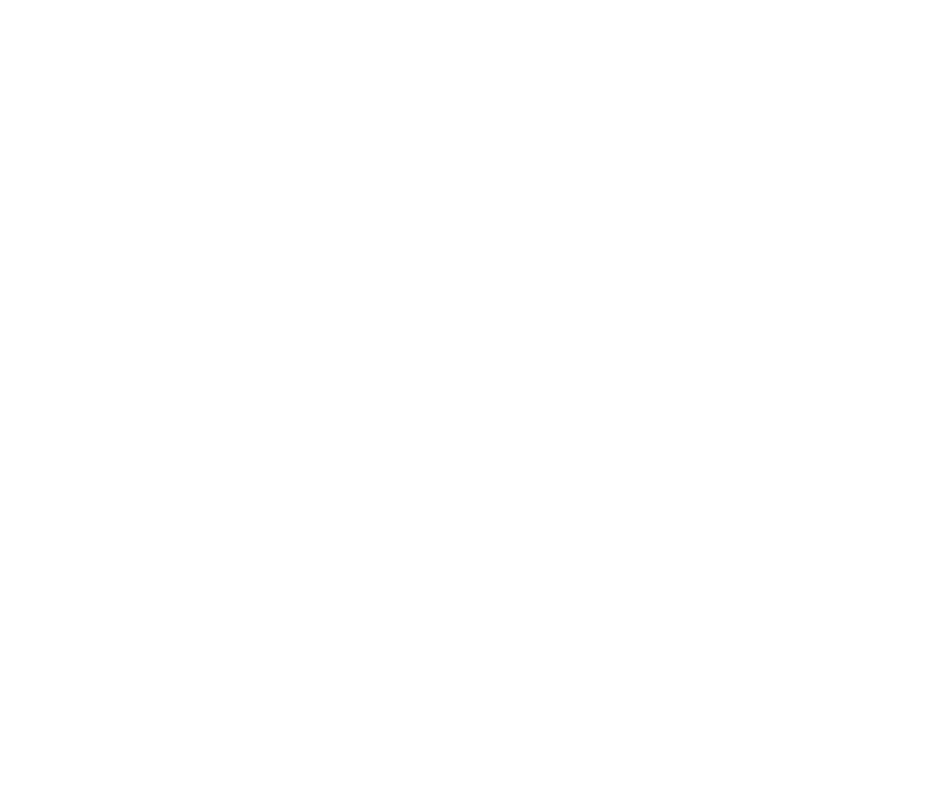
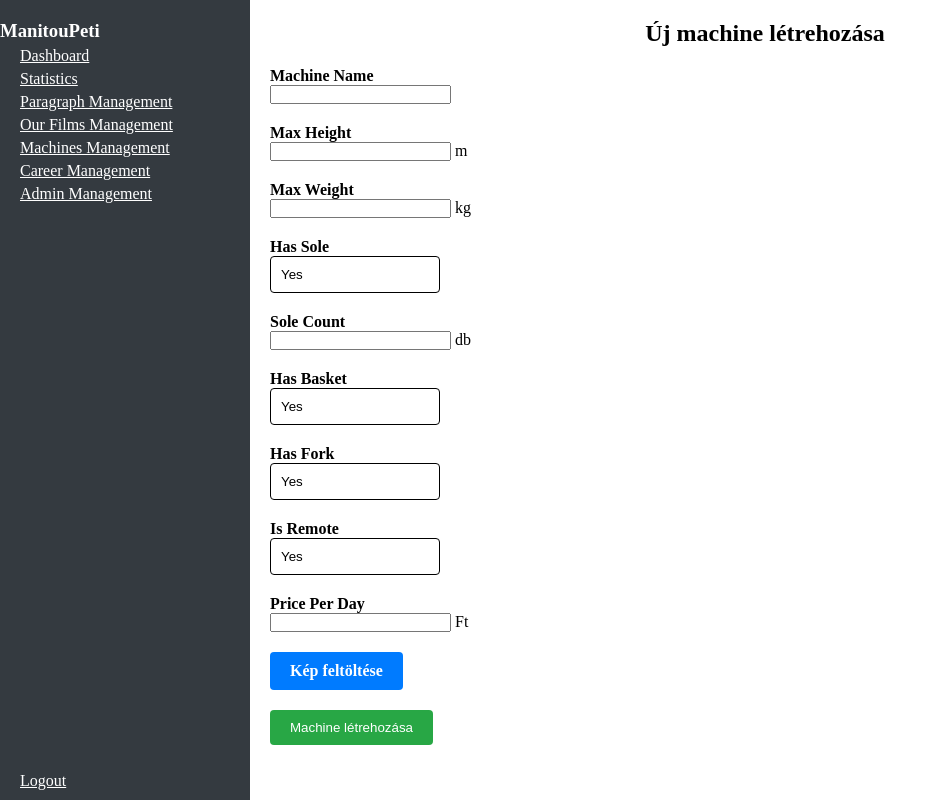
Before and after one commit to Zsotya/manitoupeti, a Vue app in the folder frontend/: page /admin/machines-management/createmachine in a window 1280 px wide. Before the commit this address had no page. Shown: the whole page, without its empty margins (0-947 px from the left). Built offline with nearby package versions, Linux system fonts and the light colour scheme; sample sign-in values are in the browser's storage.

Commit message:
Created CreateMachine.vue to create new machines in the database,added routing

```diff
--- /dev/null
+++ b/frontend/src/components/AdminComponents/CreateMachine.vue
@@ -0,0 +1,263 @@
+<template>
+  <div class="create-machine">
+    <div class="title">
+      <h2>Új machine létrehozása</h2>
+    </div>
+    <!-- Machine adatok -->
+    <form @submit.prevent="createMachine">
+      <div class="form-group">
+        <label for="machine_name">Machine Name</label>
+        <input v-model="machineData.machine_name" required />
+      </div>
+      <div class="form-group">
+        <label for="max_height">Max Height</label>
+        <input v-model="machineData.max_height" required /> m
+      </div>
+      <div class="form-group">
+        <label for="max_weight">Max Weight</label>
+        <input v-model="machineData.max_weight" required /> kg
+      </div>
+      <div class="form-group">
+        <label for="has_sole">Has Sole</label>
+        <div class="styled-select">
+          <select v-model="machineData.has_sole" @change="handleSoleChange">
+            <option value="Yes">Yes</option>
+            <option value="No">No</option>
+          </select>
+          <i class="fas fa-caret-down"></i>
+        </div>
+      </div>
+      <div class="form-group" v-if="machineData.has_sole === 'Yes'">
+        <label for="sole_count">Sole Count</label>
+        <input v-model="machineData.sole_count" required /> db
+      </div>
+      <div class="form-group">
+        <label for="has_basket">Has Basket</label>
+        <div class="styled-select">
+          <select v-model="machineData.has_basket">
+            <option value="Yes">Yes</option>
+            <option value="No">No</option></select
+          ><i class="fas fa-caret-down"></i>
+        </div>
+      </div>
+      <div class="form-group">
+        <label for="has_fork">Has Fork</label>
+        <div class="styled-select">
+          <select v-model="machineData.has_fork">
+            <option value="Yes">Yes</option>
+            <option value="No">No</option></select
+          ><i class="fas fa-caret-down"></i>
+        </div>
+      </div>
+      <div class="form-group">
+        <label for="is_remote">Is Remote</label>
+        <div class="styled-select">
+          <select v-model="machineData.is_remote">
+            <option value="Yes">Yes</option>
+            <option value="No">No</option></select
+          ><i class="fas fa-caret-down"></i>
+        </div>
+      </div>
+      <div class="form-group">
+        <label for="price_per_day">Price Per Day</label>
+        <input v-model="machineData.price_per_day" required /> Ft
+      </div>
+
+      <!-- Kép feltöltés -->
+      <div class="form-group">
+        <label for="image" class="file-input-label"
+          ><span v-if="!imageFile">Kép feltöltése</span>
+          <span v-else>Kép módosítása</span></label
+        >
+        <input
+          type="file"
+          id="image"
+          accept="image/*"
+          @change="handleImageUpload"
+        />
+      </div>
+
+      <!-- Kép előnézet -->
+      <div class="image-preview" v-if="imagePreviewUrl">
+        <img :src="imagePreviewUrl" alt="Image Preview" />
+      </div>
+
+      <!-- Létrehozás -->
+      <div class="form-group">
+        <button type="submit">Machine létrehozása</button>
+      </div>
+    </form>
+  </div>
+</template>
+
+<script setup>
+import { useRouter } from "vue-router";
+import { ref } from "vue";
+import axios from "axios";
+
+const router = useRouter();
+
+const machineData = ref({
+  machine_name: "",
+  max_height: "",
+  max_weight: "",
+  has_sole: "Yes",
+  sole_count: "",
+  has_basket: "Yes",
+  has_fork: "Yes",
+  is_remote: "Yes",
+  price_per_day: "",
+});
+
+const imageFile = ref(null);
+const imagePreviewUrl = ref(null);
+
+const createMachine = async () => {
+  const formData = new FormData();
+  formData.append("machine_name", machineData.value.machine_name);
+  formData.append("max_height", machineData.value.max_height);
+  formData.append("max_weight", machineData.value.max_weight);
+  formData.append("has_sole", machineData.value.has_sole === "Yes" ? 1 : 0);
+  formData.append(
+    "sole_count",
+    machineData.value.has_sole === "Yes" ? machineData.value.sole_count : 0
+  );
+  formData.append("has_basket", machineData.value.has_basket === "Yes" ? 1 : 0);
+  formData.append("has_fork", machineData.value.has_fork === "Yes" ? 1 : 0);
+  formData.append("is_remote", machineData.value.is_remote === "Yes" ? 1 : 0);
+  formData.append("price_per_day", machineData.value.price_per_day);
+  formData.append("image", imageFile.value);
+  try {
+    const response = await axios.post(
+      "http://localhost:3000/api/machines",
+      formData,
+      {
+        headers: {
+          "Content-Type": "multipart/form-data",
+        },
+      }
+    );
+    console.log("Machine created:", response.data);
+    router.push("/admin/machines-management");
+  } catch (error) {
+    console.error("Error creating machine:", error);
+  }
+};
+
+const handleImageUpload = (event) => {
+  const file = event.target.files[0];
+  imageFile.value = file;
+  if (file) {
+    const reader = new FileReader();
+    reader.onload = () => {
+      imagePreviewUrl.value = reader.result;
+    };
+    reader.readAsDataURL(file);
+  } else {
+    imagePreviewUrl.value = null;
+  }
+};
+</script>
+
+<style scoped>
+.create-machine {
+  width: 100%;
+  margin: 0 auto;
+  padding: 20px;
+}
+
+h2 {
+  text-align: center;
+}
+
+form {
+  margin-top: 20px;
+}
+
+.form-group {
+  margin-bottom: 20px;
+}
+
+label {
+  display: block;
+  font-weight: bold;
+}
+
+.file-input-label {
+  display: inline-block;
+  background-color: #007bff;
+  color: #fff;
+  padding: 10px 20px;
+  border: none;
+  border-radius: 4px;
+  cursor: pointer;
+  transition: background-color 0.3s;
+}
+
+.file-input-label:hover {
+  background-color: #0056b3;
+}
+
+input[type="text"] {
+  width: 100%;
+  padding: 10px;
+  border: 1px solid #ccc;
+  border-radius: 4px;
+}
+
+input[type="file"] {
+  display: none;
+}
+
+.image-preview {
+  text-align: center;
+  margin-top: 20px;
+}
+
+.image-preview img {
+  max-width: 100%;
+  max-height: 300px;
+  margin: 0 auto;
+  display: block;
+}
+
+button[type="submit"] {
+  background-color: #28a745;
+  color: #fff;
+  padding: 10px 20px;
+  border: none;
+  border-radius: 4px;
+  cursor: pointer;
+}
+
+button[type="submit"]:hover {
+  background-color: #218838;
+}
+
+.styled-select {
+  position: relative;
+  width: 100%;
+  max-width: 170px;
+}
+
+.styled-select select {
+  width: 100%;
+  padding: 10px;
+  border: 1px solid;
+  border-radius: 4px;
+  background: transparent;
+  cursor: pointer;
+  /* Alapértelmezett nyíl eltűntetésére */
+  appearance: none;
+  -webkit-appearance: none;
+  -moz-appearance: none;
+  text-indent: 0.01px;
+}
+
+.styled-select i {
+  position: absolute;
+  top: 50%;
+  right: 10px;
+  transform: translateY(-50%);
+}
+</style>
--- a/frontend/src/router/index.js
+++ b/frontend/src/router/index.js
@@ -21,9 +21,10 @@ import AdminOurFilms from "../views/AdminViews/AdminOurFilms.vue";
 import AdminMachines from "../views/AdminViews/AdminMachines.vue";
 import AdminCareer from "../views/AdminViews/AdminCareer.vue";
 import AdminAdminManagement from "../views/AdminViews/AdminAdminManagement.vue";
+import CreateParagraph from "../components/AdminComponents/CreateParagraph.vue";
+import CreateFilm from "../components/AdminComponents/CreateFilm.vue";
+import CreateMachine from "../components/AdminComponents/CreateMachine.vue";
 import CreateJob from "../components/AdminComponents/CreateJob.vue";
-import CreateFilm from "../components/AdminComponents/CreateFilm.vue";
-import CreateParagraph from "../components/AdminComponents/CreateParagraph.vue";
 import CreateAdmin from "../components/AdminComponents/CreateAdmin.vue";
 
 // Services
@@ -148,8 +149,8 @@ const routes = [
     },
   },
   {
-    path: "/admin/career-management/createjob",
-    component: CreateJob,
+    path: "/admin/paragraph-management/createparagraph",
+    component: CreateParagraph,
     meta: {
       isMainApp: false,
       isAdminApp: true,
@@ -166,8 +167,17 @@ const routes = [
     },
   },
   {
-    path: "/admin/paragraph-management/createparagraph",
-    component: CreateParagraph,
+    path: "/admin/machines-management/createmachine",
+    component: CreateMachine,
+    meta: {
+      isMainApp: false,
+      isAdminApp: true,
+      requireAuth: true,
+    },
+  },
+  {
+    path: "/admin/career-management/createjob",
+    component: CreateJob,
     meta: {
       isMainApp: false,
       isAdminApp: true,
```
